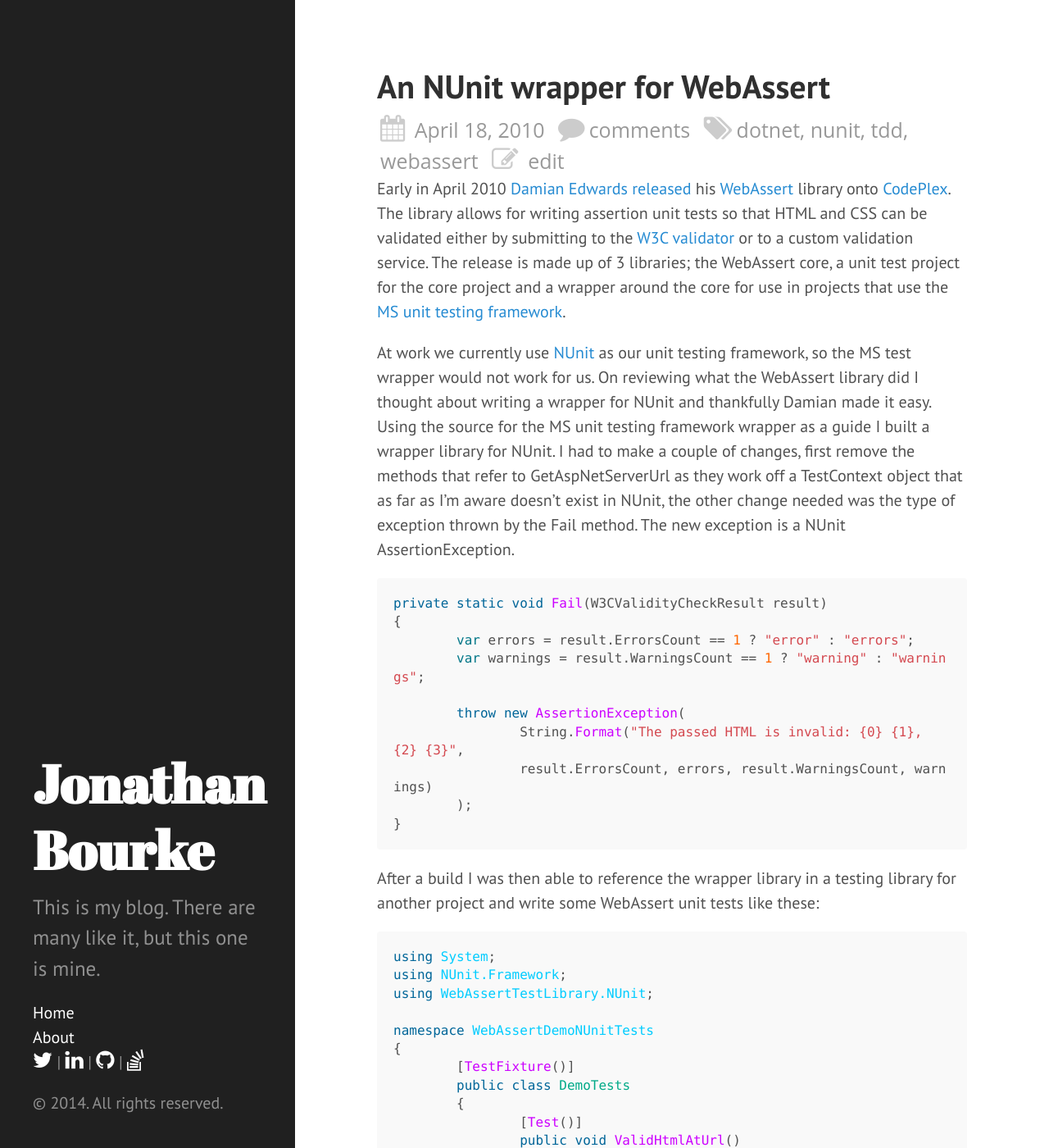
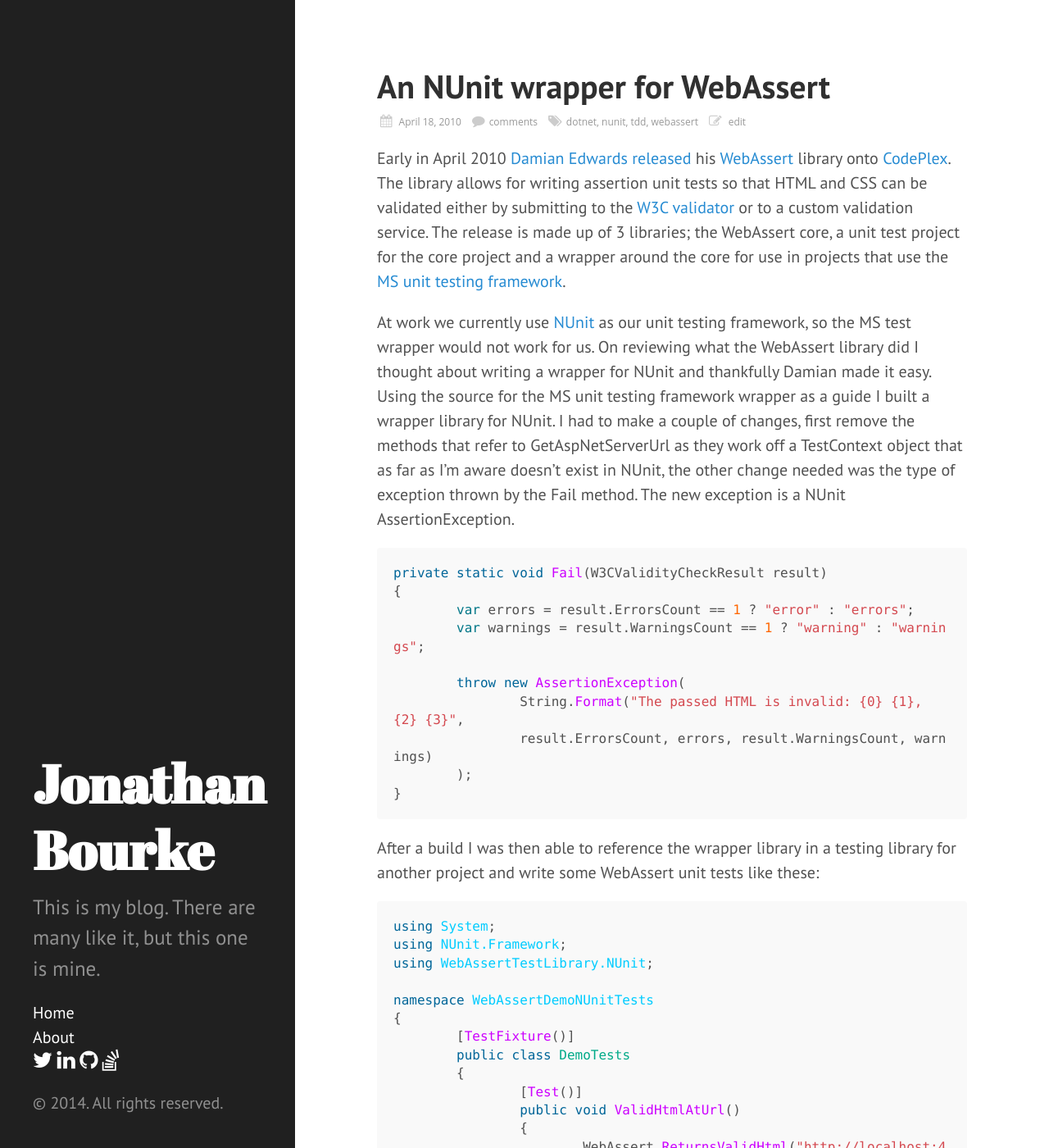
Before and after one commit to jfbourke/jfbourke.github.io, a Jekyll site: the page built from _posts/2010-04-18-an-nunit-wrapper-for-webassert.markdown, in a window 1280 px wide and 1400 px high. Shown: the whole window at 82% size. Built offline with Jekyll 4.4.1, drawn with Linux system fonts in a browser that asks for light colours; Markdown is read by kramdown in place of the engine named in the settings; comment, search, counter and statistics services are not loaded.

Commit message:
Updating meta and sidebar

```diff
--- a/_includes/sidebar.html
+++ b/_includes/sidebar.html
@@ -27,9 +27,9 @@
       {% endfor %}
 
 	  <li class="sidebar-nav-item">
-	    <a class="fa fa-twitter" href="https://twitter.com/jfbourke"><span>twitter</span></a> |
-		<a class="fa fa-linkedin" href="https://www.linkedin.com/in/jfbourke"><span>linkedin</span></a> |
-		<a class="fa fa-github" href="https://github.com/jfbourke"><span>github</span></a> |
+	    <a class="fa fa-twitter" href="https://twitter.com/jfbourke"><span>twitter</span></a>
+		<a class="fa fa-linkedin" href="https://www.linkedin.com/in/jfbourke"><span>linkedin</span></a>
+		<a class="fa fa-github" href="https://github.com/jfbourke"><span>github</span></a>
 		<a class="fa fa-stack-overflow" href="http://stackoverflow.com/users/209136/jonathan"><span>stackoverflow</span></a>
 	  </li>
     </ul>
--- a/index.html
+++ b/index.html
@@ -12,7 +12,7 @@
       </a>
     </h1>
 
-    <span class="post-date">{{ post.date | date_to_string }}</span>
+    {% include post/meta.html %}
 
     {{ post.content }}
   </div>
--- a/public/css/bourke.css
+++ b/public/css/bourke.css
@@ -12,12 +12,9 @@
 
 div.post-meta {
 	font-family: 'Open Sans', sans-serif;
-	font-size: 1.25rem;
+	font-size: 12px;
 	color: #9EABB3;
-}
-
-div.post-meta p {
-	margin: 0;
+	margin-bottom: 20px;
 }
 
 div.post-meta {
```
